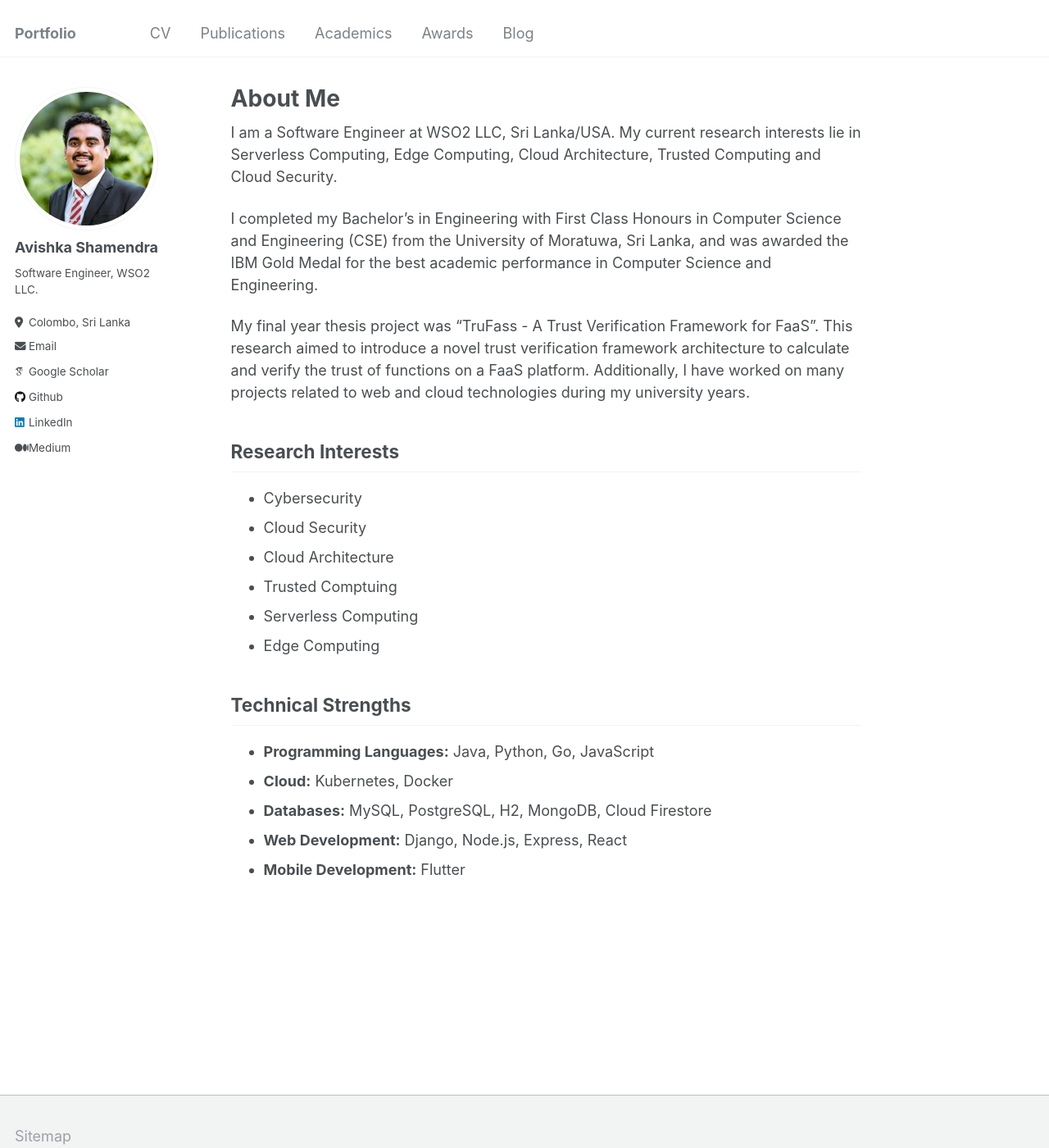
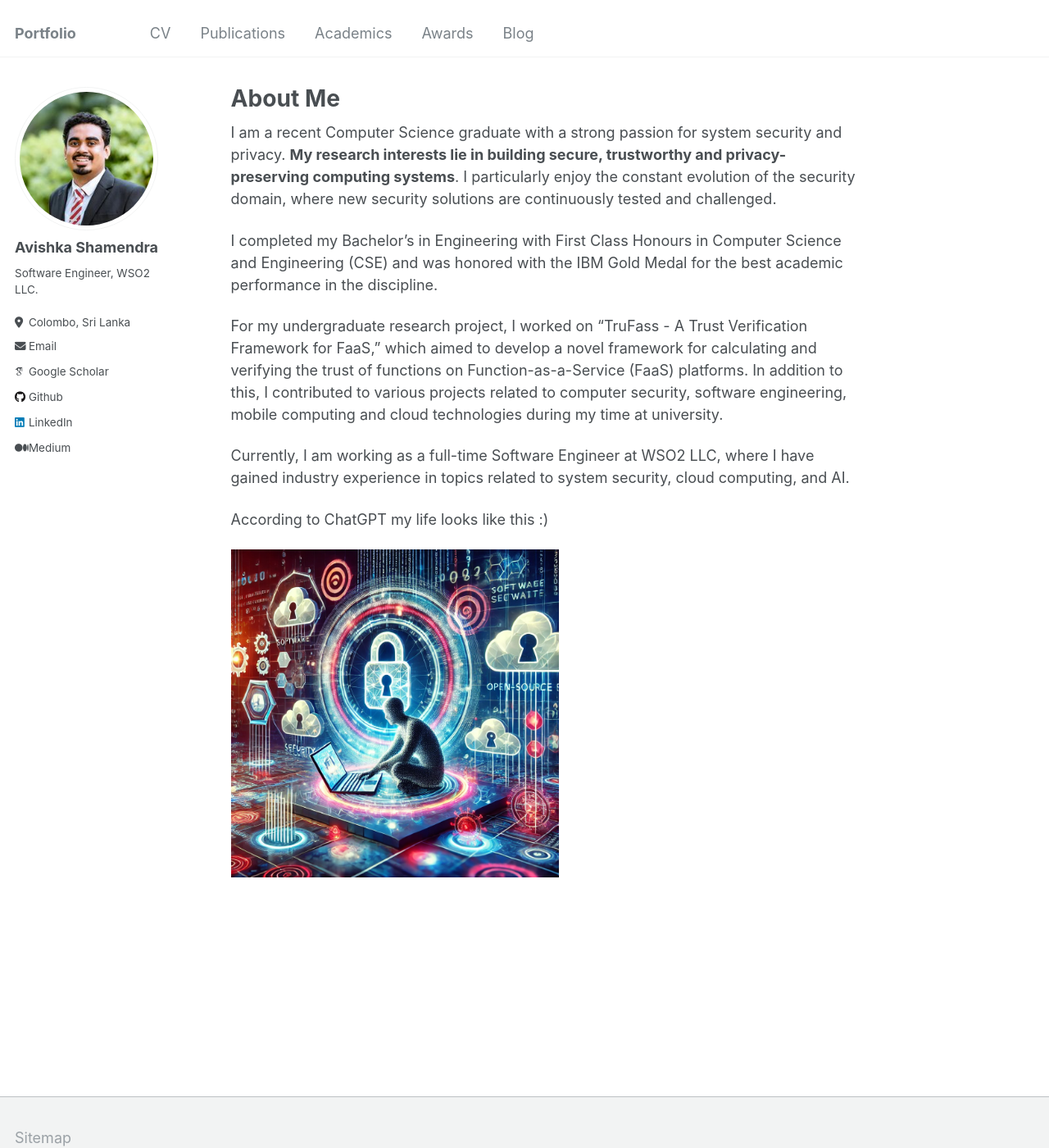
Before and after one commit to Avishka-Shamendra/Avishka-Shamendra.github.io, a Jekyll site: the page built from _pages/about.md, in a window 1280 px wide and 1400 px high. Shown: the whole window at 82% size. Built offline with Jekyll 4.4.1, drawn with Linux system fonts in a browser that asks for light colours; some web fonts are replaced.

Commit message:
Change CV

```diff
--- a/_pages/about.md
+++ b/_pages/about.md
@@ -7,27 +7,15 @@ redirect_from:
   - /about.html
 ---
 
-I am a Software Engineer at WSO2 LLC, Sri Lanka/USA. My current research interests lie in Serverless Computing, Edge Computing, Cloud Architecture, Trusted Computing and
-Cloud Security.
 
-I completed my Bachelor's in Engineering with First Class Honours in Computer Science and Engineering (CSE) from the University of Moratuwa, Sri Lanka, and was awarded the IBM Gold Medal for the best academic performance in Computer Science and Engineering.
+I am a recent Computer Science graduate with a strong passion for system security and privacy. **My research interests lie in building secure, trustworthy and privacy-preserving computing systems**. I particularly enjoy the constant evolution of the security domain, where new security solutions are continuously tested and challenged.
 
-My final year thesis project was "TruFass - A Trust Verification Framework for FaaS". This research aimed to introduce a novel trust verification framework architecture to calculate and verify the trust of functions on a FaaS platform. Additionally, I have worked on many projects related to web and cloud technologies during my university years.
+I completed my Bachelor’s in Engineering with First Class Honours in Computer Science and Engineering (CSE) and was honored with the IBM Gold Medal for the best academic performance in the discipline.
 
-Research Interests
-------
-- Cybersecurity
-- Cloud Security
-- Cloud Architecture
-- Trusted Comptuing
-- Serverless Computing
-- Edge Computing
+For my undergraduate research project, I worked on "TruFass - A Trust Verification Framework for FaaS," which aimed to develop a novel framework for calculating and verifying the trust of functions on Function-as-a-Service (FaaS) platforms. In addition to this, I contributed to various projects related to computer security, software engineering, mobile computing and cloud technologies during my time at university.
 
+Currently, I am working as a full-time Software Engineer at WSO2 LLC, where I have gained industry experience in topics related to system security, cloud computing, and AI.
 
-Technical Strengths
-------
-- **Programming Languages:** Java, Python, Go, JavaScript
-- **Cloud:** Kubernetes, Docker
-- **Databases:** MySQL, PostgreSQL, H2, MongoDB, Cloud Firestore
-- **Web Development:** Django, Node.js, Express, React
-- **Mobile Development:** Flutter
+According to ChatGPT my life looks like this :)
+
+<img src="{{ site.baseurl }}/assets/Prof.webp" alt="My Life" width="400" />
--- a/package.json
+++ b/package.json
@@ -24,6 +24,7 @@
     "node": ">= 0.10.0"
   },
   "dependencies": {
+    "academic-pages": "file:",
     "jquery": "^3.7.1"
   },
   "devDependencies": {
```
Also changed, not shown: _pages/academics.md (+0 -2 lines), _pages/blog.md (+4 -0 lines), assets/Prof.webp (added), 1 other file.
